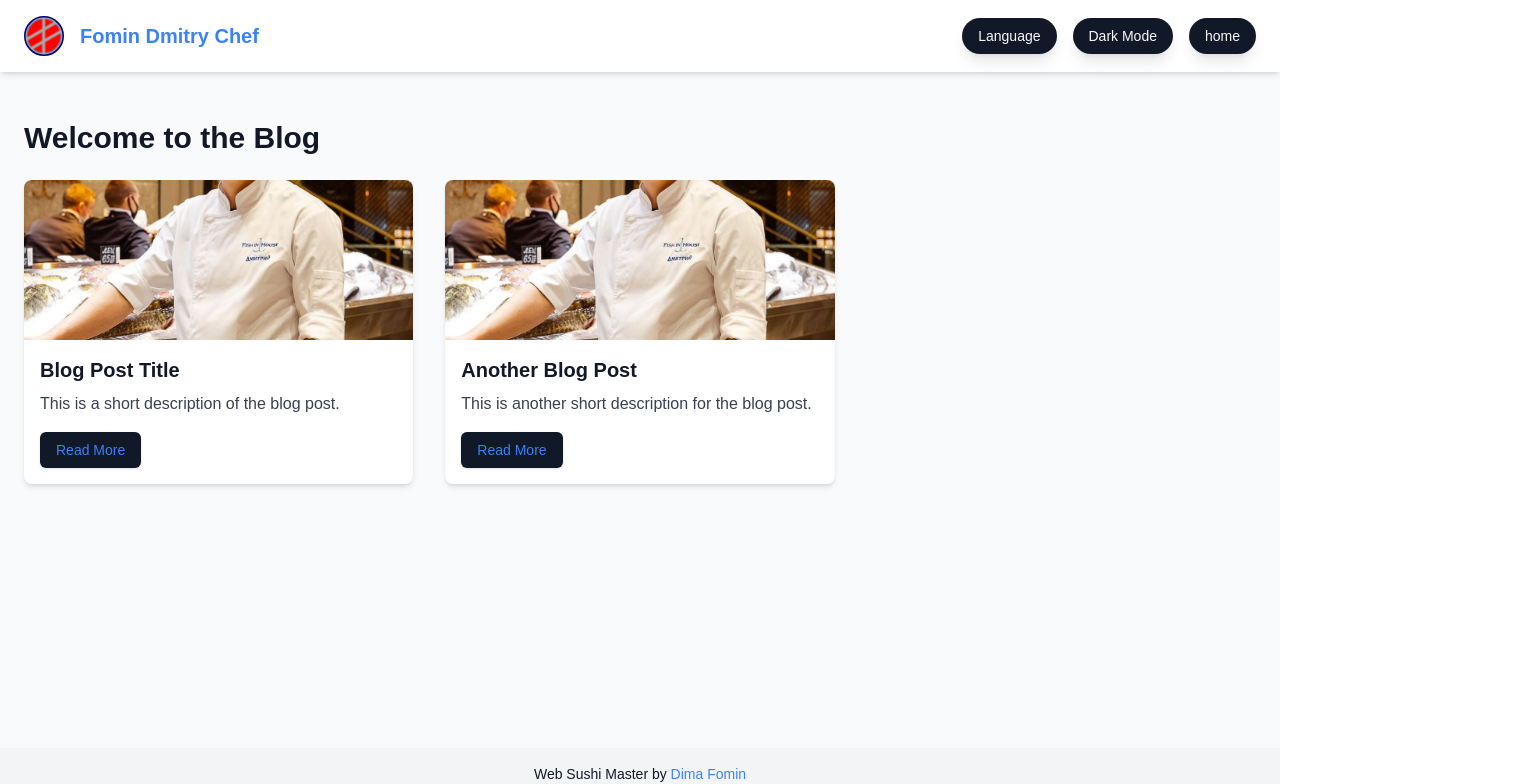
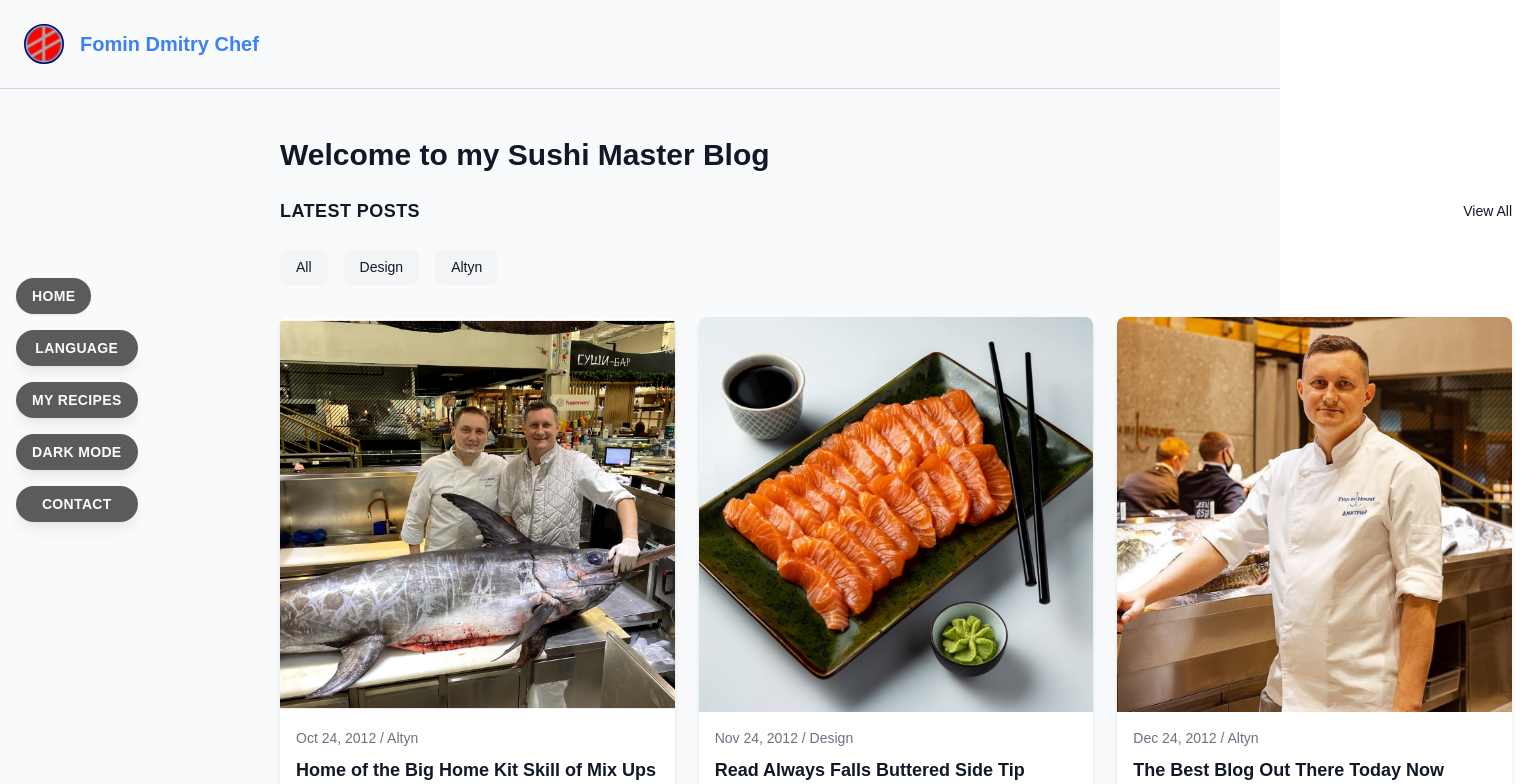
Before and after one commit to Fodi999/master, a Next.js app: page /blog in a window 1280 px wide. Shown: the top 784 px of the page, 1536 px wide, since content can reach past the window. Built offline with nearby package versions, Linux system fonts and the light colour scheme.

Commit message:
Описание изменений

```diff
--- a/src/app/blog/[id]/page.tsx
+++ b/src/app/blog/[id]/page.tsx
@@ -1,9 +1,13 @@
 "use client";
 
+import { Button } from "@/components/ui/button";
 import { use } from "react";
 import Image from "next/image";
 import Link from "next/link";
 import { useState, useEffect } from "react";
+import content from "../../locales/en.json"; // импорт JSON файла
+
+const { buttons } = content;
 
 interface BlogPostProps {
   params: Promise<{ id: string }>; // Асинхронный параметр
@@ -30,21 +34,51 @@ export default function BlogPost({ params }: BlogPostProps) {
       {/* Header */}
       <header className="flex justify-between items-center p-6 border-b border-gray-300 dark:border-gray-800">
         <h1 className="text-lg font-bold">SUSHI MASTER</h1>
-        <div className="flex items-center space-x-4">
-          <button
-            onClick={toggleTheme}
-            className="px-4 py-2 text-sm font-medium bg-gray-200 dark:bg-gray-700 rounded-lg hover:bg-gray-300 dark:hover:bg-gray-600"
-          >
-            {isDarkMode ? "Light Theme" : "Dark Theme"}
-          </button>
-          <Link href="/" className="text-sm font-medium hover:underline">
-            Menu
-          </Link>
-        </div>
+
       </header>
 
+      {/* Sidebar for Desktop */}
+      <div className="hidden md:flex fixed left-4 top-1/2 transform -translate-y-1/2 flex-col space-y-4 z-50">
+        <Link href="/blog">
+          <Button
+            className="px-4 py-2 rounded-full transition text-sm font-semibold tracking-wide"
+            style={{ backgroundColor: 'var(--button-bg)', color: 'var(--button-text)', textTransform: 'uppercase', opacity: 0.7 }}
+          >
+            {buttons.back}
+          </Button>
+        </Link>
+        <Button
+          onClick={() => alert("Language switch coming soon!")}
+          className="px-4 py-2 rounded-full shadow-lg transition-all duration-300 text-sm font-semibold tracking-wide"
+          style={{ backgroundColor: 'var(--button-bg)', color: 'var(--button-text)', textTransform: 'uppercase', opacity: 0.7 }}
+        >
+          {buttons.language}
+        </Button>
+        <Button
+          onClick={() => alert("Recipes coming soon!")}
+          className="px-4 py-2 rounded-full shadow-lg transition-all duration-300 text-sm font-semibold tracking-wide"
+          style={{ backgroundColor: 'var(--button-bg)', color: 'var(--button-text)', textTransform: 'uppercase', opacity: 0.7 }}
+        >
+          {buttons.myRecipes}
+        </Button>
+        <Button
+          onClick={toggleTheme}
+          className="px-4 py-2 rounded-full shadow-lg transition-all duration-300 text-sm font-semibold tracking-wide"
+          style={{ backgroundColor: 'var(--button-bg)', color: 'var(--button-text)', textTransform: 'uppercase', opacity: 0.7 }}
+        >
+          {isDarkMode ? buttons.lightMode : buttons.darkMode}
+        </Button>
+        <Button
+          onClick={() => alert("Contact form coming soon!")}
+          className="px-4 py-2 rounded-full shadow-lg transition-all duration-300 text-sm font-semibold tracking-wide"
+          style={{ backgroundColor: 'var(--button-bg)', color: 'var(--button-text)', textTransform: 'uppercase', opacity: 0.7 }}
+        >
+          {buttons.contact}
+        </Button>
+      </div>
+
       {/* Main Content */}
-      <main className="container mx-auto px-6 py-12">
+      <main className="container mx-auto px-6 py-12 md:ml-64">
         {/* Featured Post */}
         <section className="grid grid-cols-1 lg:grid-cols-2 gap-8 mb-12">
           <div>
@@ -52,7 +86,7 @@ export default function BlogPost({ params }: BlogPostProps) {
               January 21, 2025 / By Jenny Jensen / Art / Painting
             </p>
             <h2 className="text-4xl font-bold leading-tight mb-4">
-              Hello friends here I will tell you about the right choice of product 0 {id}
+              {id}.Hello friends here I will tell you about the right choice of product
             </h2>
             <p className="text-gray-700 dark:text-gray-300">
               How to Choose Fresh Fish: A Practical Guide
@@ -97,54 +131,69 @@ export default function BlogPost({ params }: BlogPostProps) {
           {/* Post Cards */}
           <div className="grid grid-cols-1 md:grid-cols-2 lg:grid-cols-3 gap-6">
             {/* Post 1 */}
-            <div className="flex flex-col">
+            <div className="flex flex-col bg-white dark:bg-gray-800 rounded-lg shadow-md overflow-hidden">
               <Image
                 src="/00029.jpg"
                 alt="Post 1"
                 width={600}
                 height={400}
-                className="rounded-lg object-cover mb-4"
+                className="w-full h-auto object-cover"
               />
+              <div className="p-4">
                 <p className="text-sm text-gray-500 mb-2">
                   Oct 24, 2012 / Altyn
                 </p>
-              <h4 className="text-lg font-bold">
+                <h4 className="text-lg font-bold mb-2">
                   Home of the Big Home Kit Skill of Mix Ups in Tim
                 </h4>
+                <Link href="/blog/Hello">
+                  <Button className="text-blue-500 hover:underline">Read More</Button>
+                </Link>
+              </div>
             </div>
 
             {/* Post 2 */}
-            <div className="flex flex-col">
+            <div className="flex flex-col bg-white dark:bg-gray-800 rounded-lg shadow-md overflow-hidden">
               <Image
                 src="/00030.jpg"
                 alt="Post 2"
                 width={600}
                 height={400}
-                className="rounded-lg object-cover mb-4"
+                className="w-full h-auto object-cover"
               />
+              <div className="p-4">
                 <p className="text-sm text-gray-500 mb-2">
                   Nov 24, 2012 / Design
                 </p>
-              <h4 className="text-lg font-bold">
+                <h4 className="text-lg font-bold mb-2">
                   Read Always Falls Buttered Side Tip
                 </h4>
+                <Link href="/blog/Hello">
+                  <Button className="text-blue-500 hover:underline">Read More</Button>
+                </Link>
+              </div>
             </div>
 
             {/* Post 3 */}
-            <div className="flex flex-col">
+            <div className="flex flex-col bg-white dark:bg-gray-800 rounded-lg shadow-md overflow-hidden">
               <Image
                 src="/00031.jpg"
                 alt="Post 3"
                 width={600}
                 height={400}
-                className="rounded-lg object-cover mb-4"
+                className="w-full h-auto object-cover"
               />
+              <div className="p-4">
                 <p className="text-sm text-gray-500 mb-2">
                   Dec 24, 2012 / Altyn
                 </p>
-              <h4 className="text-lg font-bold">
+                <h4 className="text-lg font-bold mb-2">
                   The Best Blog Out There Today Now
                 </h4>
+                <Link href="/blog/Hello">
+                  <Button className="text-blue-500 hover:underline">Read More</Button>
+                </Link>
+              </div>
             </div>
           </div>
         </section>
--- a/src/app/blog/page.tsx
+++ b/src/app/blog/page.tsx
@@ -39,23 +39,12 @@ export default function Blog() {
         <meta name="viewport" content="width=device-width, initial-scale=1.0" />
         <title>Blog - Fomin Dmitry Chef</title>
       </Head>
-      <div className="relative w-full min-h-screen flex flex-col bg-gray-50 dark:bg-gray-900 text-gray-900 dark:text-gray-100">
+      <div className="relative w-full min-h-screen flex flex-col bg-gray-50 dark:bg-black text-gray-900 dark:text-gray-100">
         {/* Header */}
-        <header className="w-full flex justify-between items-center px-6 py-4 bg-white dark:bg-gray-800 shadow-md">
+        <header className="flex justify-between items-center p-6 border-b border-gray-300 dark:border-gray-800">
           <div className="flex items-center space-x-4">
             <Image src="/svg%201.svg" alt="Logo" width={40} height={40} />
             <h1 className="text-xl font-bold text-blue-500">Fomin Dmitry Chef</h1>
-          </div>
-          <div className="hidden md:flex space-x-4">
-            <Button onClick={toggleLanguage} className="px-4 py-2 rounded-full shadow-lg">
-              {buttons.language}
-            </Button>
-            <Button onClick={toggleTheme} className="px-4 py-2 rounded-full shadow-lg">
-              {isDarkMode ? buttons.lightMode : buttons.darkMode}
-            </Button>
-            <Link href="/">
-              <Button className="px-4 py-2 rounded-full shadow-lg">{buttons.home}</Button>
-            </Link>
           </div>
           <button
             onClick={toggleMenu}
@@ -64,6 +53,46 @@ export default function Blog() {
             ☰
           </button>
         </header>
+
+        {/* Sidebar for Desktop */}
+        <div className="hidden md:flex fixed left-4 top-1/2 transform -translate-y-1/2 flex-col space-y-4 z-50">
+          <Link href="/">
+            <Button
+              className="px-4 py-2 rounded-full transition text-sm font-semibold tracking-wide"
+              style={{ backgroundColor: 'var(--button-bg)', color: 'var(--button-text)', textTransform: 'uppercase', opacity: 0.7 }}
+            >
+              {buttons.home}
+            </Button>
+          </Link>
+          <Button
+            onClick={toggleLanguage}
+            className="px-4 py-2 rounded-full shadow-lg transition-all duration-300 text-sm font-semibold tracking-wide"
+            style={{ backgroundColor: 'var(--button-bg)', color: 'var(--button-text)', textTransform: 'uppercase', opacity: 0.7 }}
+          >
+            {buttons.language}
+          </Button>
+          <Button
+            onClick={() => alert("Recipes coming soon!")}
+            className="px-4 py-2 rounded-full shadow-lg transition-all duration-300 text-sm font-semibold tracking-wide"
+            style={{ backgroundColor: 'var(--button-bg)', color: 'var(--button-text)', textTransform: 'uppercase', opacity: 0.7 }}
+          >
+            {buttons.myRecipes}
+          </Button>
+          <Button
+            onClick={toggleTheme}
+            className="px-4 py-2 rounded-full shadow-lg transition-all duration-300 text-sm font-semibold tracking-wide"
+            style={{ backgroundColor: 'var(--button-bg)', color: 'var(--button-text)', textTransform: 'uppercase', opacity: 0.7 }}
+          >
+            {isDarkMode ? buttons.lightMode : buttons.darkMode}
+          </Button>
+          <Button
+            onClick={() => alert("Contact form coming soon!")}
+            className="px-4 py-2 rounded-full shadow-lg transition-all duration-300 text-sm font-semibold tracking-wide"
+            style={{ backgroundColor: 'var(--button-bg)', color: 'var(--button-text)', textTransform: 'uppercase', opacity: 0.7 }}
+          >
+            {buttons.contact}
+          </Button>
+        </div>
 
         {/* Mobile Menu */}
         {isMenuOpen && (
@@ -83,36 +112,100 @@ export default function Blog() {
         )}
 
         {/* Main Content */}
-        <main className="container mx-auto px-6 py-12 flex-grow">
-          <h1 className="text-3xl font-bold mb-6">Welcome to the Blog</h1>
-          <div className="grid grid-cols-1 md:grid-cols-2 lg:grid-cols-3 gap-8">
-            {/* Example Blog Post */}
-            <article className="bg-white dark:bg-gray-800 rounded-lg shadow-md overflow-hidden">
-              <Image src="/00031.jpg" alt="Blog Image" width={500} height={300} className="w-full h-40 object-cover" />
+        <main className="container mx-auto px-6 py-12 flex-grow md:ml-64">
+          <h1 className="text-3xl font-bold mb-6">Welcome to my Sushi Master Blog</h1>
+
+          <section>
+            <div className="flex justify-between items-center mb-6">
+              <h3 className="text-lg font-bold uppercase tracking-wide">
+                Latest Posts
+              </h3>
+              <Link href="/all" className="text-sm font-medium hover:underline">
+                View All
+              </Link>
+            </div>
+
+            {/* Category Filters */}
+            <div className="flex space-x-4 mb-8 overflow-x-auto">
+              {["All", "Design", "Altyn"].map((category) => (
+                <button
+                  key={category}
+                  className="text-sm font-medium px-4 py-2 bg-gray-100 dark:bg-gray-700 rounded-lg hover:bg-gray-200 dark:hover:bg-gray-600"
+                >
+                  {category}
+                </button>
+              ))}
+            </div>
+
+            {/* Post Cards */}
+            <div className="grid grid-cols-1 md:grid-cols-2 lg:grid-cols-3 gap-6">
+              {/* Post 1 */}
+              <div className="flex flex-col bg-white dark:bg-gray-800 rounded-lg shadow-md overflow-hidden">
+                <Image
+                  src="/00029.jpg"
+                  alt="Post 1"
+                  width={600}
+                  height={400}
+                  className="w-full h-auto object-cover"
+                />
                 <div className="p-4">
-                <h2 className="text-xl font-bold mb-2">Blog Post Title</h2>
-                <p className="text-gray-700 dark:text-gray-300 mb-4">
-                  This is a short description of the blog post.
+                  <p className="text-sm text-gray-500 mb-2">
+                    Oct 24, 2012 / Altyn
                   </p>
+                  <h4 className="text-lg font-bold mb-2">
+                    Home of the Big Home Kit Skill of Mix Ups in Tim
+                  </h4>
                   <Link href="/blog/1">
                     <Button className="text-blue-500 hover:underline">Read More</Button>
                   </Link>
                 </div>
-            </article>
-            {/* Add more blog posts */}
-            <article className="bg-white dark:bg-gray-800 rounded-lg shadow-md overflow-hidden">
-              <Image src="/00031.jpg" alt="Blog Image" width={500} height={300} className="w-full h-40 object-cover" />
+              </div>
+
+              {/* Post 2 */}
+              <div className="flex flex-col bg-white dark:bg-gray-800 rounded-lg shadow-md overflow-hidden">
+                <Image
+                  src="/00030.jpg"
+                  alt="Post 2"
+                  width={600}
+                  height={400}
+                  className="w-full h-auto object-cover"
+                />
                 <div className="p-4">
-                <h2 className="text-xl font-bold mb-2">Another Blog Post</h2>
-                <p className="text-gray-700 dark:text-gray-300 mb-4">
-                  This is another short description for the blog post.
+                  <p className="text-sm text-gray-500 mb-2">
+                    Nov 24, 2012 / Design
                   </p>
-                <Link href="/blog/2">
+                  <h4 className="text-lg font-bold mb-2">
+                    Read Always Falls Buttered Side Tip
+                  </h4>
+                  <Link href="/blog/1">
                     <Button className="text-blue-500 hover:underline">Read More</Button>
                   </Link>
                 </div>
-            </article>
               </div>
+
+              {/* Post 3 */}
+              <div className="flex flex-col bg-white dark:bg-gray-800 rounded-lg shadow-md overflow-hidden">
+                <Image
+                  src="/00031.jpg"
+                  alt="Post 3"
+                  width={600}
+                  height={400}
+                  className="w-full h-auto object-cover"
+                />
+                <div className="p-4">
+                  <p className="text-sm text-gray-500 mb-2">
+                    Dec 24, 2012 / Altyn
+                  </p>
+                  <h4 className="text-lg font-bold mb-2">
+                    The Best Blog Out There Today Now
+                  </h4>
+                  <Link href="/blog/1">
+                    <Button className="text-blue-500 hover:underline">Read More</Button>
+                  </Link>
+                </div>
+              </div>
+            </div>
+          </section>
         </main>
 
         {/* Footer */}
```
Also changed, not shown: src/app/locales/en.json (+4 -3 lines), src/app/page.tsx (+16 -6 lines). Lines whose indentation alone changed are shown as unchanged.
